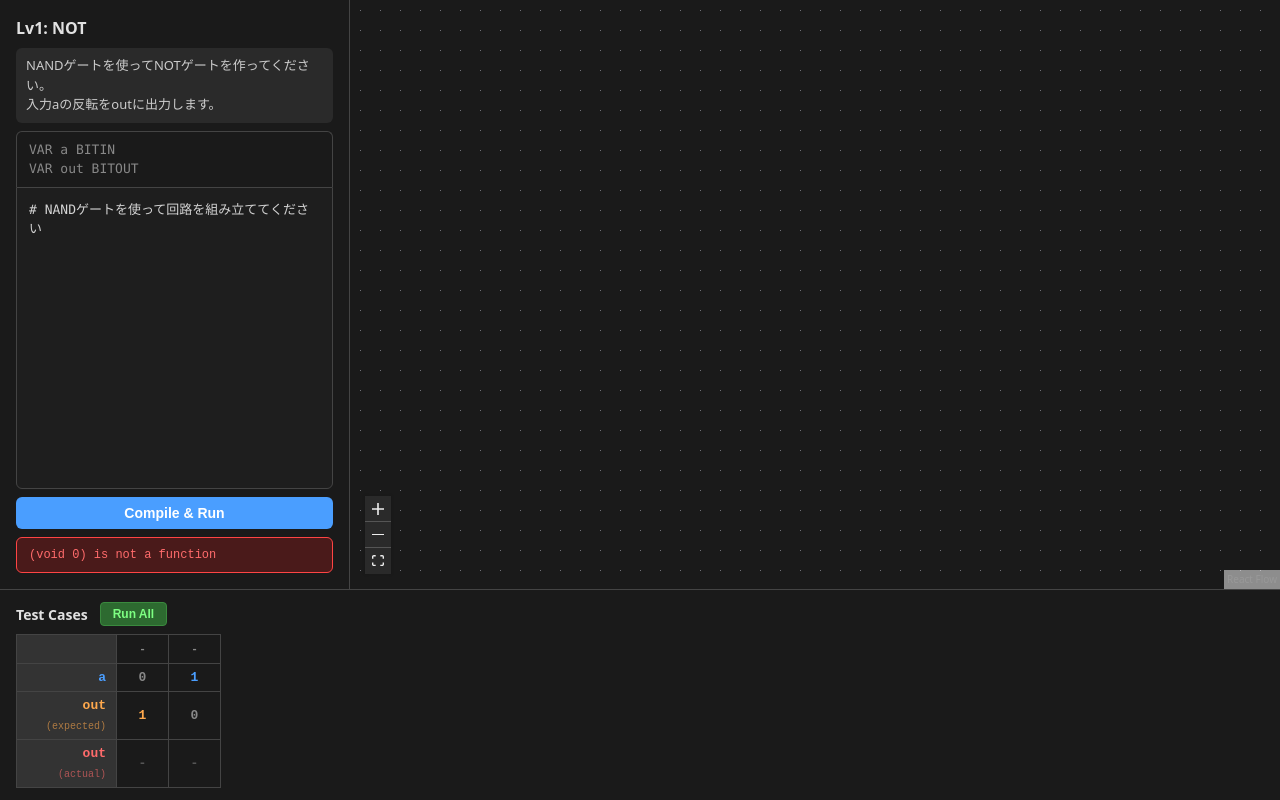
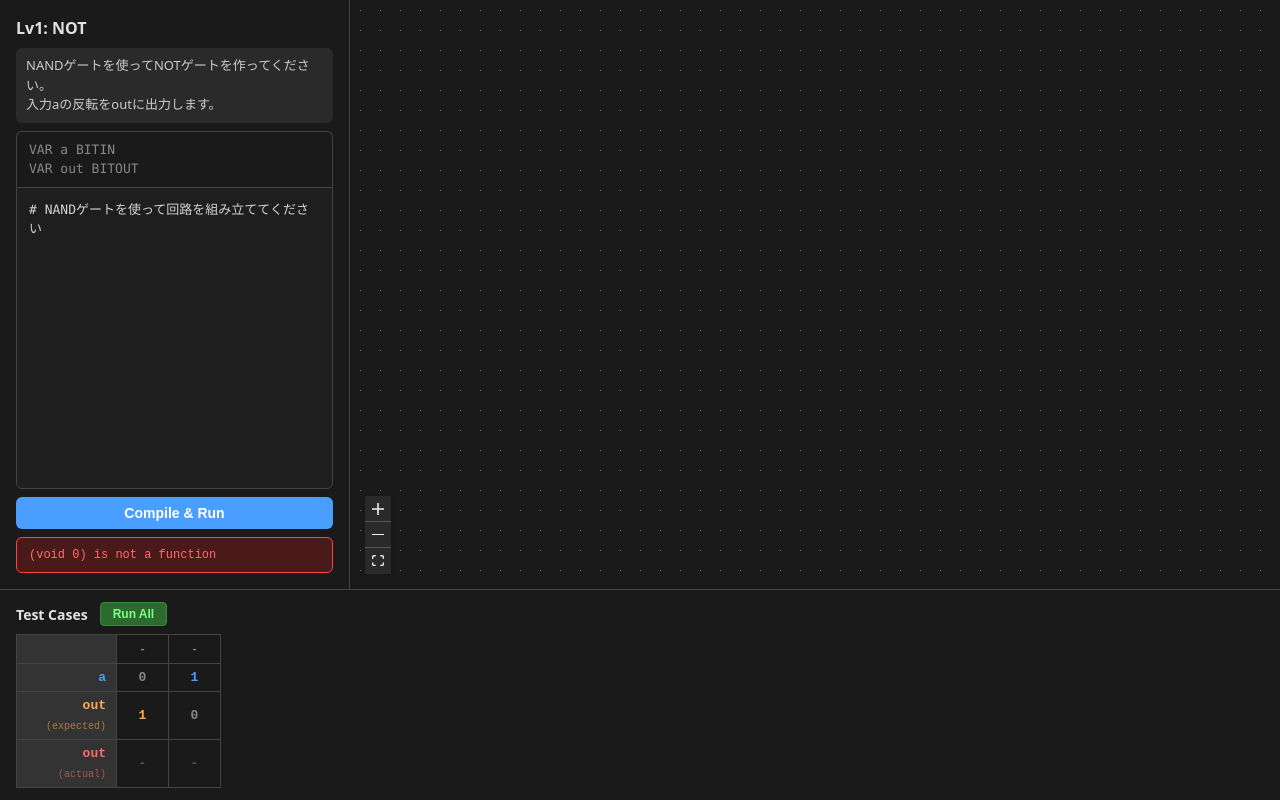
Before and after one commit to airtoxin/nandlang-ts, a React (Vite) app in the folder packages/viewer/: page / in a window 1280 px wide. Built offline with nearby package versions, Linux system fonts and the light colour scheme.

Commit message:
Hide ReactFlow attribution link
Co-Authored-By: Claude Opus 4.6 <noreply@anthropic.com>

```diff
--- a/packages/viewer/src/components/CircuitDiagramPanel.tsx
+++ b/packages/viewer/src/components/CircuitDiagramPanel.tsx
@@ -48,6 +48,7 @@ export function CircuitDiagramPanel({
         nodesDraggable={false}
         nodesConnectable={false}
         edgesReconnectable={false}
+        proOptions={{ hideAttribution: true }}
         fitView
       >
         <Background />
```
